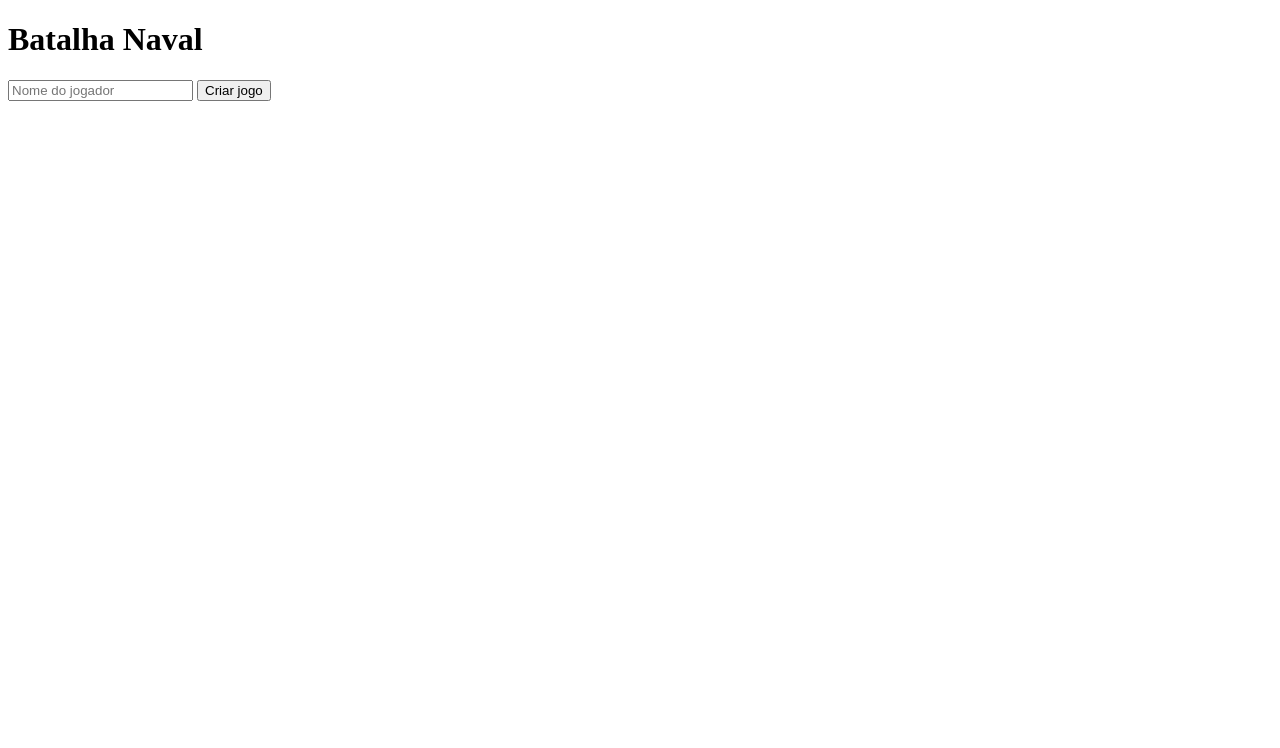
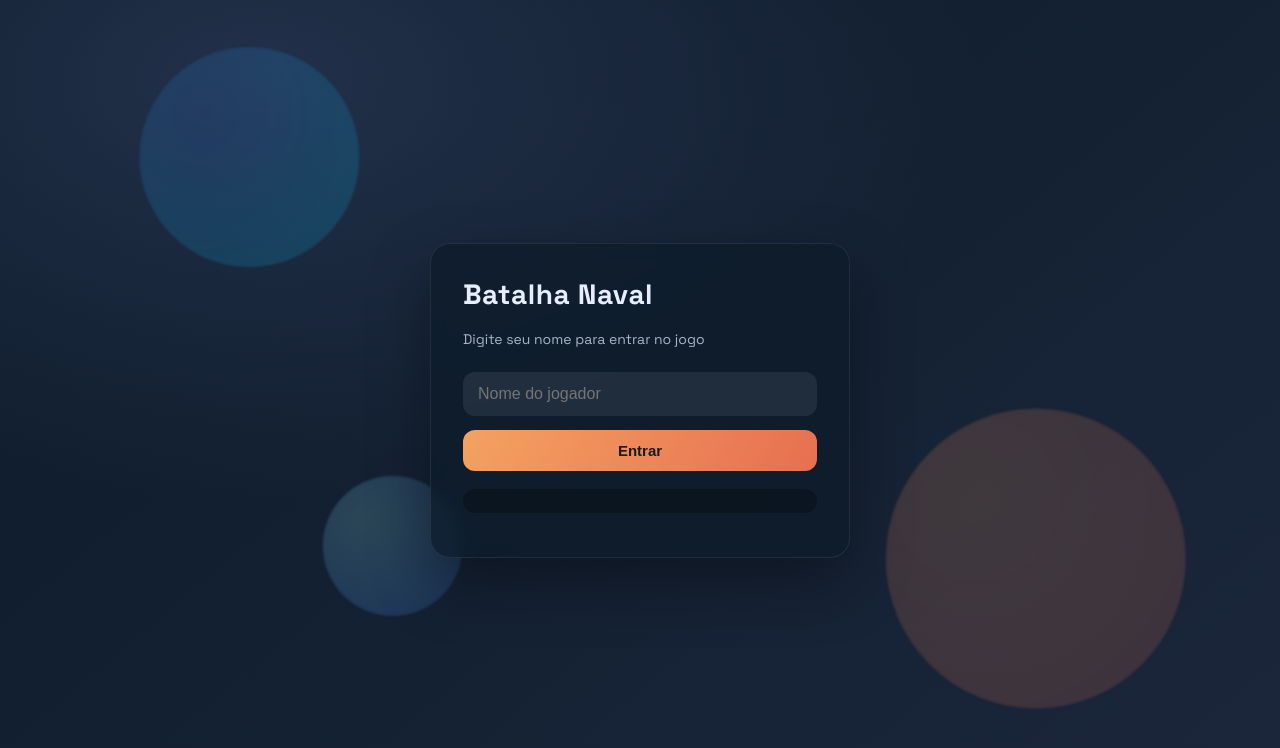
Before and after one commit to GiovaniFetzner/Battleship, a plain HTML site: page battleship_app/index.html in a window 1280 px wide. Drawn offline with Linux system fonts and the light colour scheme.

Commit message:
Adding customization to join page

```diff
--- /dev/null
+++ b/battleship_app/css/styles.css
@@ -0,0 +1,152 @@
+:root {
+    --bg-1: #0d1b2a;
+    --bg-2: #1b263b;
+    --ink: #e6eefc;
+    --muted: #a9b4c9;
+    --accent: #f4a261;
+    --card: rgba(13, 27, 42, 0.75);
+    --ring: rgba(244, 162, 97, 0.6);
+}
+
+* {
+    box-sizing: border-box;
+}
+
+body {
+    margin: 0;
+    min-height: 100vh;
+    font-family: "Space Grotesk", system-ui, -apple-system, "Segoe UI", sans-serif;
+    color: var(--ink);
+    background: radial-gradient(1200px 700px at 20% 10%, #22304a 0%, transparent 60%),
+        linear-gradient(140deg, var(--bg-1), var(--bg-2));
+    display: grid;
+    place-items: center;
+    overflow: hidden;
+}
+
+.bg-shapes {
+    position: fixed;
+    inset: 0;
+    pointer-events: none;
+    z-index: 0;
+}
+
+.bg-shapes span {
+    position: absolute;
+    border-radius: 50%;
+    opacity: 0.18;
+    filter: blur(1px);
+    background: radial-gradient(circle at 30% 30%, #3a7bd5, #00d2ff);
+    animation: float 12s ease-in-out infinite;
+}
+
+.bg-shapes span:nth-child(1) {
+    width: 220px;
+    height: 220px;
+    top: 8%;
+    left: 10%;
+    animation-delay: 0s;
+}
+
+.bg-shapes span:nth-child(2) {
+    width: 300px;
+    height: 300px;
+    bottom: 10%;
+    right: 8%;
+    background: radial-gradient(circle at 30% 30%, #f4a261, #e76f51);
+    animation-delay: 1.5s;
+}
+
+.bg-shapes span:nth-child(3) {
+    width: 140px;
+    height: 140px;
+    top: 60%;
+    left: 25%;
+    background: radial-gradient(circle at 30% 30%, #9bf6ff, #3a86ff);
+    animation-delay: 3s;
+}
+
+@keyframes float {
+    0%,
+    100% {
+        transform: translateY(0) translateX(0);
+    }
+
+    50% {
+        transform: translateY(-18px) translateX(12px);
+    }
+}
+
+.card {
+    position: relative;
+    z-index: 1;
+    width: min(420px, 90vw);
+    padding: 32px;
+    border-radius: 20px;
+    background: var(--card);
+    border: 1px solid rgba(255, 255, 255, 0.08);
+    box-shadow: 0 24px 60px rgba(0, 0, 0, 0.35);
+    backdrop-filter: blur(8px);
+}
+
+h1 {
+    margin: 0 0 18px;
+    font-size: 28px;
+    letter-spacing: 0.5px;
+}
+
+.subtitle {
+    margin: 0 0 24px;
+    color: var(--muted);
+    font-size: 14px;
+}
+
+form {
+    display: grid;
+    gap: 14px;
+}
+
+input {
+    width: 100%;
+    padding: 12px 14px;
+    border-radius: 12px;
+    border: 1px solid transparent;
+    background: rgba(255, 255, 255, 0.08);
+    color: var(--ink);
+    font-size: 16px;
+    outline: none;
+    transition: border 0.2s ease, box-shadow 0.2s ease;
+}
+
+input:focus {
+    border-color: var(--ring);
+    box-shadow: 0 0 0 3px rgba(244, 162, 97, 0.2);
+}
+
+button {
+    padding: 12px 14px;
+    border-radius: 12px;
+    border: none;
+    background: linear-gradient(120deg, #f4a261, #e76f51);
+    color: #1b1b1b;
+    font-weight: 700;
+    font-size: 15px;
+    cursor: pointer;
+    transition: transform 0.2s ease, filter 0.2s ease;
+}
+
+button:hover {
+    transform: translateY(-1px);
+    filter: brightness(1.05);
+}
+
+#output {
+    margin-top: 18px;
+    padding: 12px;
+    border-radius: 12px;
+    background: rgba(0, 0, 0, 0.25);
+    color: #cfe3ff;
+    max-height: 220px;
+    overflow: auto;
+    font-size: 12px;
+}
--- a/battleship_app/index.html
+++ b/battleship_app/index.html
@@ -4,18 +4,32 @@
 <head>
     <meta charset="UTF-8" />
     <title>Battleship</title>
+    <meta name="viewport" content="width=device-width, initial-scale=1" />
+    <link rel="preconnect" href="https://fonts.googleapis.com" />
+    <link rel="preconnect" href="https://fonts.gstatic.com" crossorigin />
+    <link href="https://fonts.googleapis.com/css2?family=Space+Grotesk:wght@400;600;700&display=swap"
+        rel="stylesheet" />
+    <link rel="stylesheet" href="./css/styles.css" />
 </head>
 
 <body>
+    <div class="bg-shapes" aria-hidden="true">
+        <span></span>
+        <span></span>
+        <span></span>
+    </div>
 
-    <h1>Batalha Naval</h1>
+    <main class="card">
+        <h1>Batalha Naval</h1>
+        <p class="subtitle">Digite seu nome para entrar no jogo</p>
 
-    <form id="createGameForm">
-        <input id="playerName" placeholder="Nome do jogador" />
-        <button id="createGameBtn" type="submit">Criar jogo</button>
-    </form>
+        <form id="createGameForm">
+            <input id="playerName" placeholder="Nome do jogador" />
+            <button id="createGameBtn" type="submit">Entrar</button>
+        </form>
 
-    <pre id="output"></pre>
+        <pre id="output"></pre>
+    </main>
 
     <script src="./js/game.js"></script>
 </body>
```
